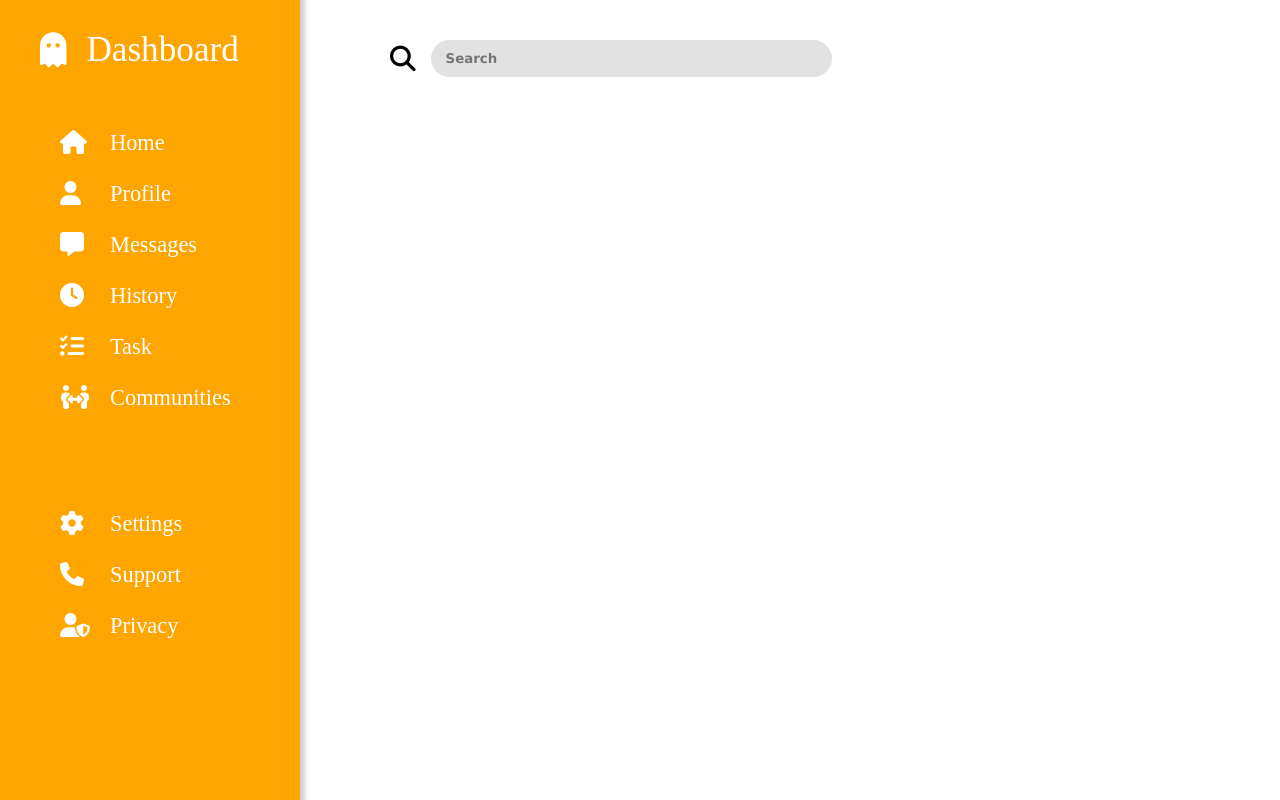
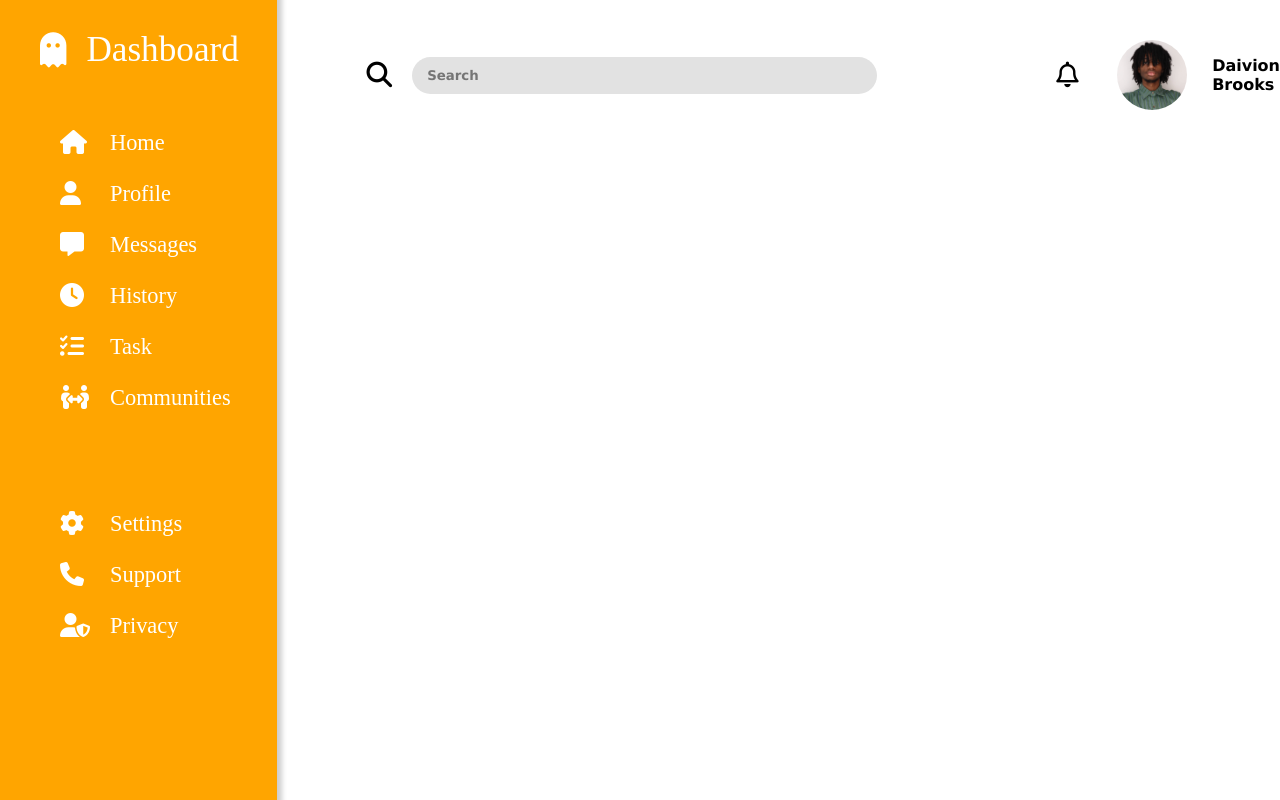
Before and after one commit to dbrooks11/admin-dashboard-odin, a plain HTML site: page index.html in a window 1280 px wide. Drawn offline with Linux system fonts and the light colour scheme.

Commit message:
profile notification icon added. profile image and name set

```diff
--- a/index.html
+++ b/index.html
@@ -60,9 +60,16 @@
     </div>
     <div class="dashboard container">
         <div class ="top container">
-            <div class = "dashboard search">
+            <div class = "top_half container">
+             <div class = "dashboard search">
                 <i class="fa-solid fa-magnifying-glass"></i>
                 <input type= "text" placeholder="Search">
+             </div>
+             <i id = "bell_icon" class="fa-regular fa-bell"></i>
+             <div class = "top profile">
+                <img id = "top_profile_pic" src = "images/headshot1.jpg">
+                <span id = "name">Daivion Brooks</span>
+             </div>
             </div>
         </div>
         <div class = "bottom container"></div>
--- a/style.css
+++ b/style.css
@@ -114,12 +114,13 @@ box-shadow: 0px 0px 5px 5px rgb(206, 206, 206);;
     padding: 40px 0px 0px 90px;
     --top-font: Verdana, Geneva, Tahoma, sans-serif;
     --search-and-bg: rgb(226, 226, 226);
+    --icon-top-size: 1.6rem;
 }
 
 .dashboard.search{
     display: flex;
-    font-size: 1.6rem;
-    gap: 15px;
+    font-size: var(--icon-top-size);
+    gap: 20px;
     align-items: center;
 }
 
@@ -130,7 +131,34 @@ font-family:var(--top-font);
 font-weight: 600;
 background-color: var(--search-and-bg);
 padding-left: 15px;
-width: 30vw;
+width: 35vw;
 height: 35px;
 border-radius: 20px;
 }
+
+.top_half{
+    display: flex;
+    align-items: center;
+}
+
+#bell_icon{
+    margin: 0px 3vw 0px 14vw;
+    font-size:var(--icon-top-size) ;
+}
+
+.top.profile{
+    display: flex;
+    align-items: center;
+}
+
+#top_profile_pic{
+    height: 70px;
+    width: 70px;
+    border-radius: 40px;
+}
+
+#name{
+    padding-left: 25px;
+    font-family: var(--top-font);
+    font-weight: 600;
+}
```
Also changed, not shown: images/headshot1.jpg (added).
